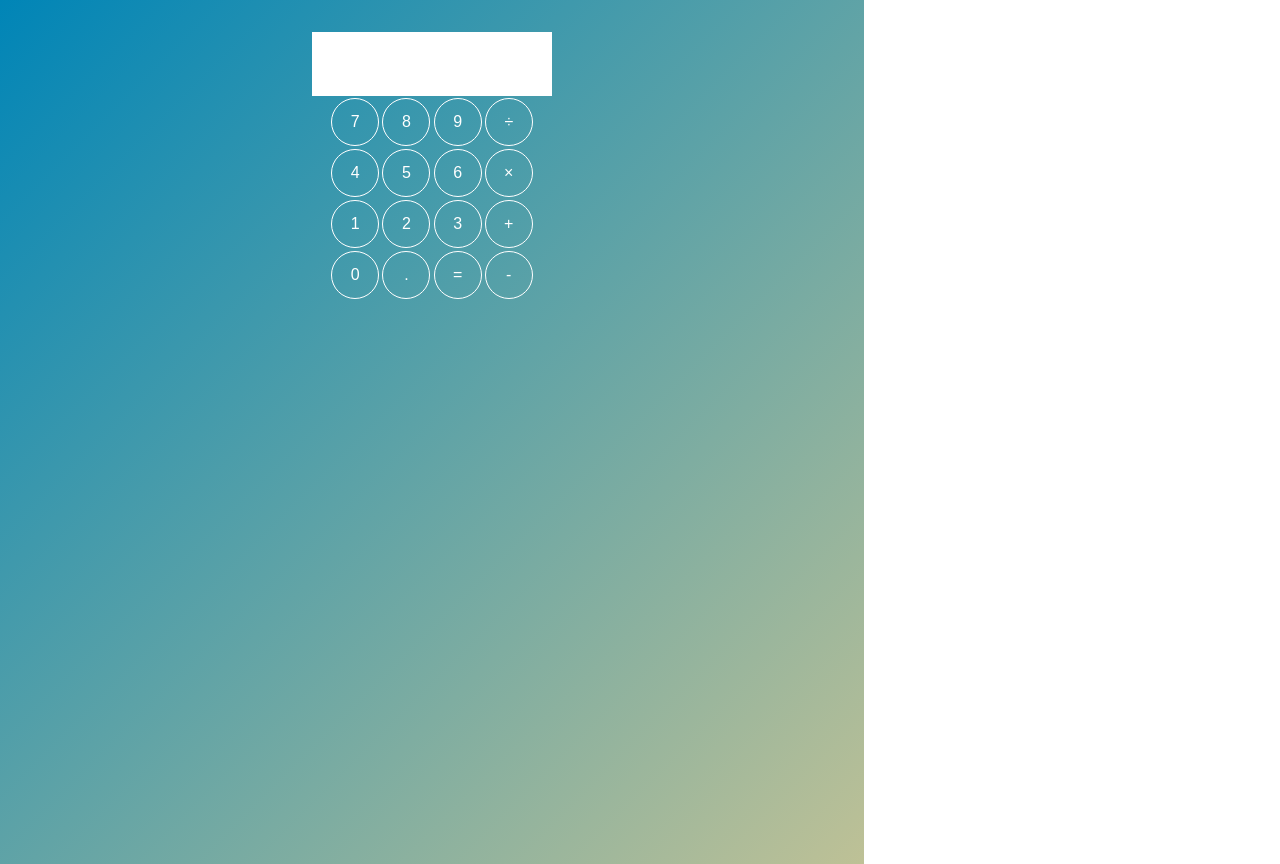
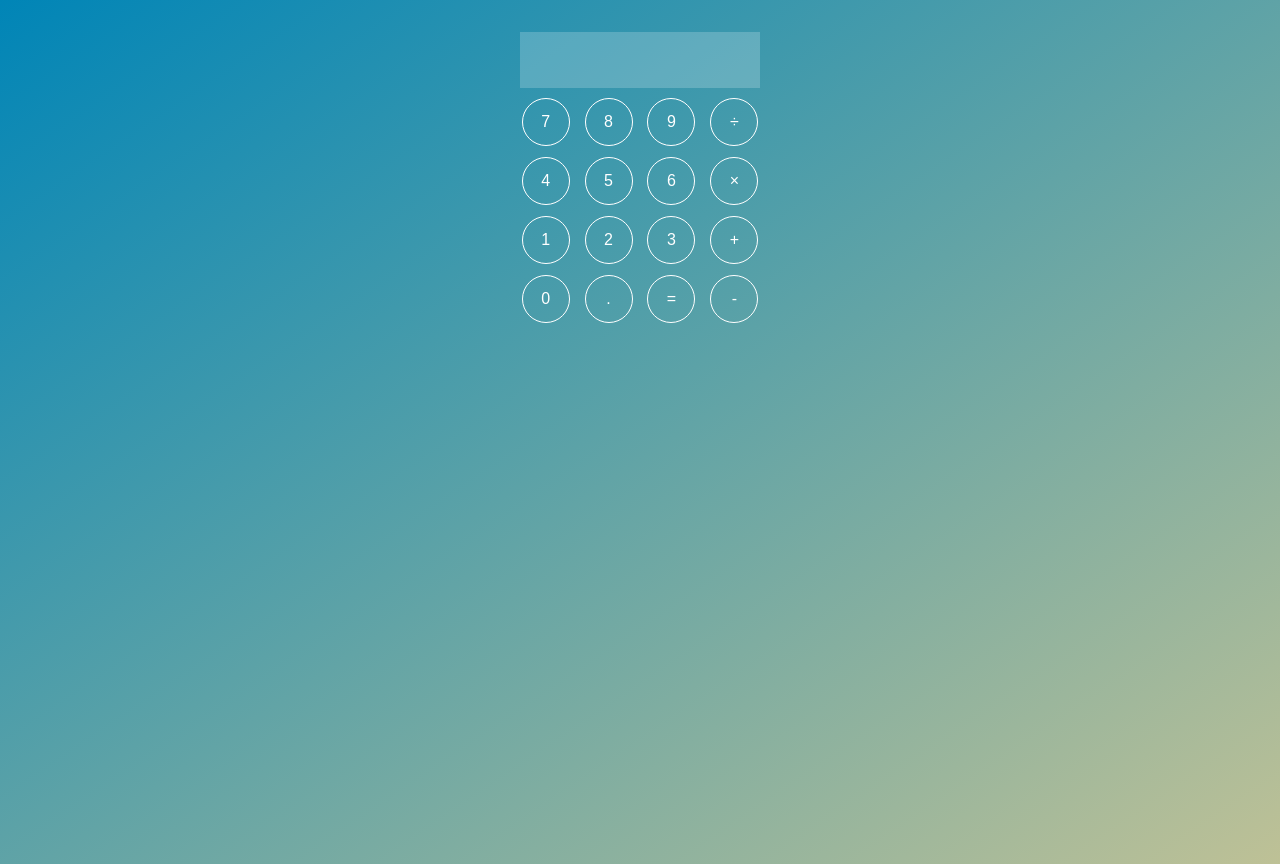
Before and after one commit to turnerjw/ReactCalulator, a React (Create React App) app: page / in a window 1280 px wide. Built offline with nearby package versions, Linux system fonts and the light colour scheme.

Commit message:
Tweaked styles

```diff
--- a/src/App.css
+++ b/src/App.css
@@ -1,7 +1,6 @@
 .App {
   text-align: center;
   background: linear-gradient(to bottom right, #0085b7, #bec196);
-  width: 100vh;
   height: 100vh;
   padding: 2rem;
 }
--- a/src/App.js
+++ b/src/App.js
@@ -1,5 +1,4 @@
 import React, { Component } from "react";
-import logo from "./logo.svg";
 import "./App.css";
 import Calculator from "./Calculator.js";
 
--- a/src/Calculator.css
+++ b/src/Calculator.css
@@ -0,0 +1,6 @@
+.row {
+  display: flex;
+  width: 15rem;
+  justify-content: space-between;
+  margin: 0.5rem auto;
+}
--- a/src/Calculator.js
+++ b/src/Calculator.js
@@ -1,4 +1,5 @@
 import React, { Component } from "react";
+import "./Calculator.css";
 import Display from "./Display.js";
 import Button from "./Button.js";
 
--- a/src/Display.css
+++ b/src/Display.css
@@ -1,13 +1,14 @@
 .Display {
-  background-color: white;
-  color: #777777;
-  width: 14rem;
+  background-color: rgba(255, 255, 255, 0.2);
+  color: white;
+  width: 15rem;
   margin: auto;
-  height: 3rem;
-  line-height: 3rem;
+  height: 3.5rem;
+  line-height: 2.5rem;
   text-align: right;
   padding: 0.5rem;
-  font-size: 1.5rem;
+  font-size: 2rem;
   overflow: hidden;
   text-overflow: ellipsis;
+  box-sizing: border-box;
 }
```
